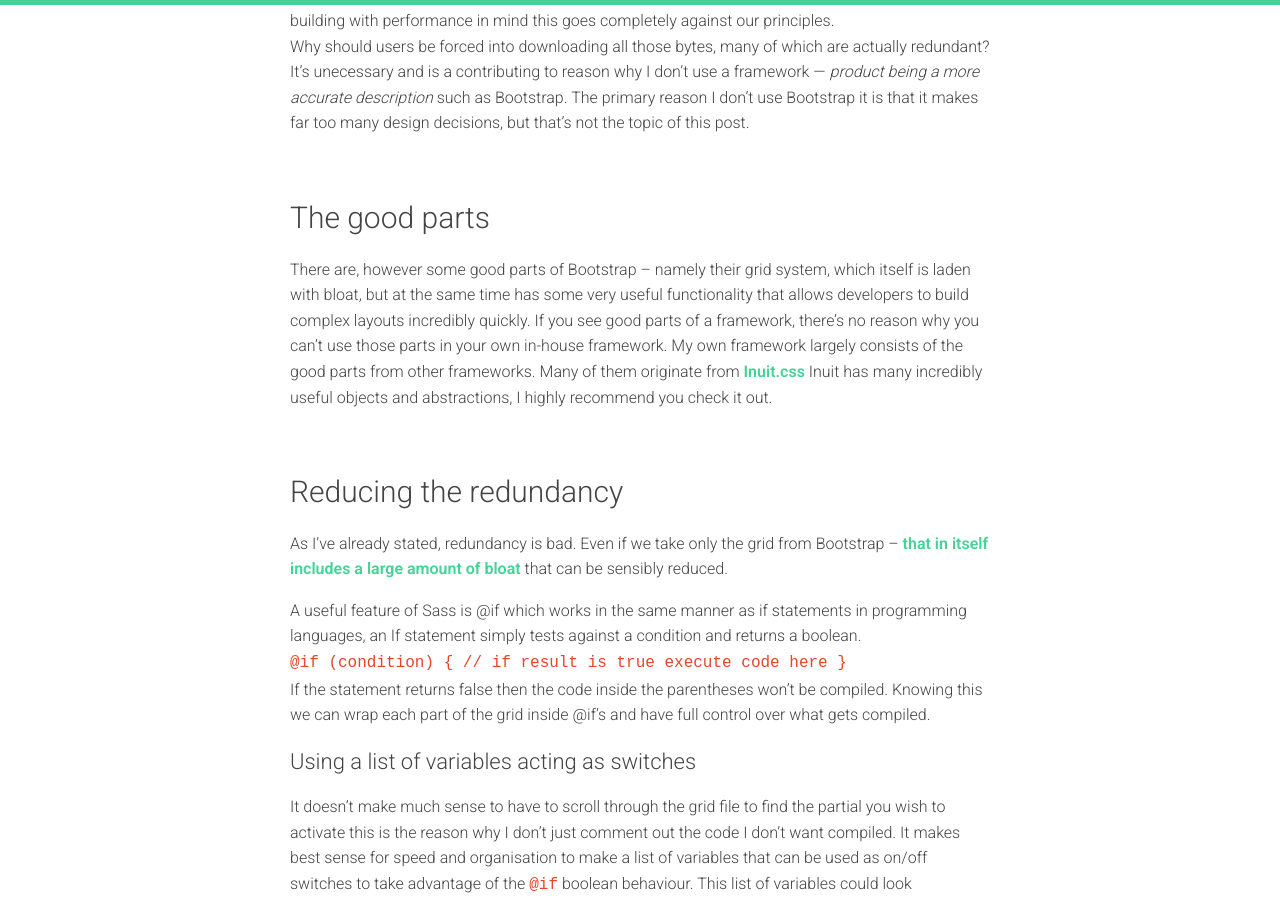
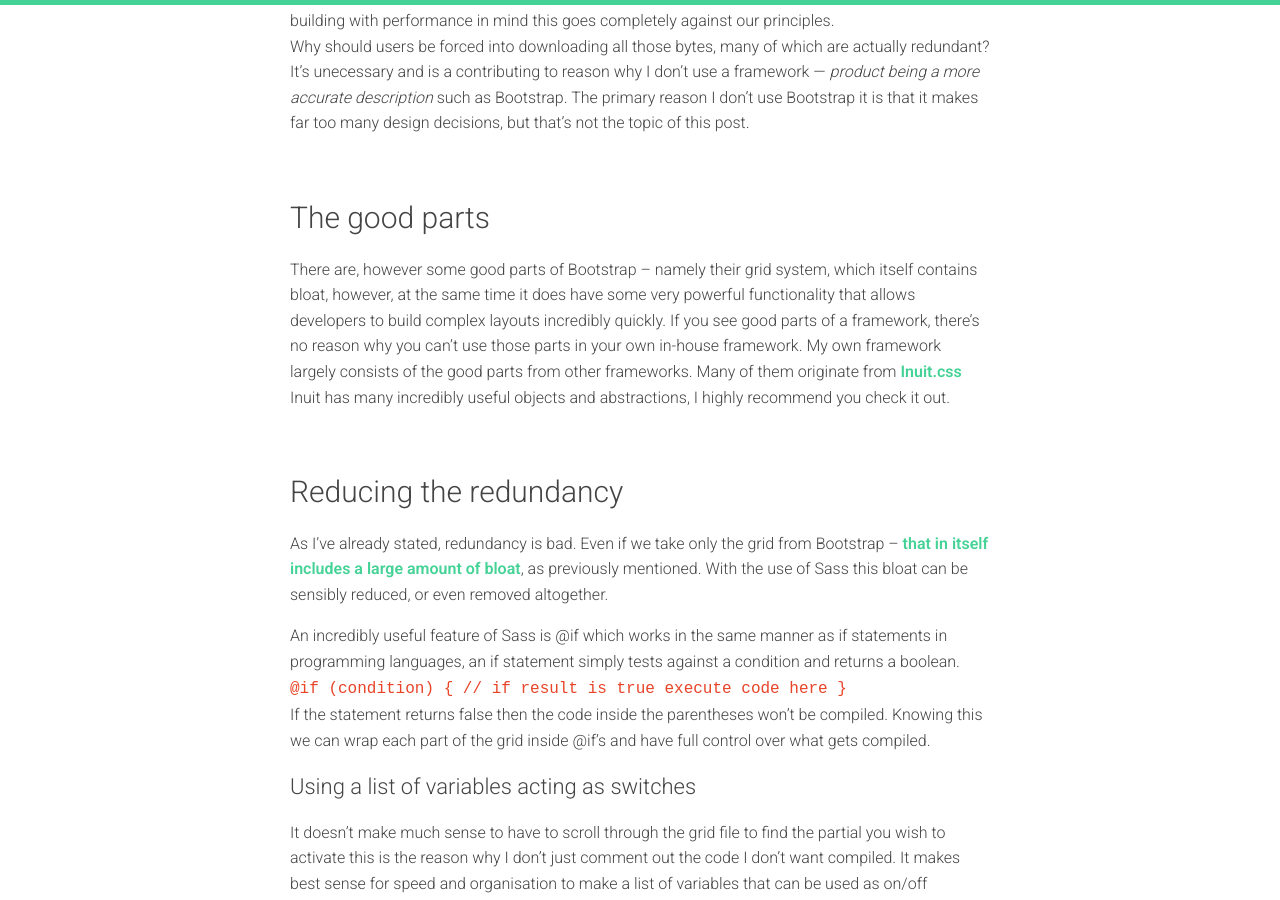
Before and after one commit to rbrtsmith/rbrtsmith.github.io, a Jekyll site: the page built from _posts/2015-01-01-using-sass-if-to-reduce-bloat.md, in a window 1280 px wide and 900 px high, scrolled down 392 px. Built offline with Jekyll 4.4.1, drawn with Linux system fonts in a browser that asks for light colours; comment, search, counter and statistics services are not loaded.

Commit message:
Update 2015-01-01-using-sass-if-to-reduce-bloat.md

```diff
--- a/_posts/2015-01-01-using-sass-if-to-reduce-bloat.md
+++ b/_posts/2015-01-01-using-sass-if-to-reduce-bloat.md
@@ -16,8 +16,8 @@ makes far too many design decisions, but that's not the topic of this post.
 &nbsp;
 
 ##The good parts
-There are, however some good parts of Bootstrap &ndash; namely their grid system, which itself is laden with bloat,
-but at the same time has some very useful functionality that allows developers to build complex layouts incredibly quickly.
+There are, however some good parts of Bootstrap &ndash; namely their grid system, which itself contains bloat,
+however, at the same time it does have some very powerful functionality that allows developers to build complex layouts incredibly quickly.
 If you see good parts of a framework, there's no reason why you can't use those parts in your own in-house framework.  My
 own framework largely consists of the good parts from other frameworks.  Many of them originate from
 [Inuit.css](https://github.com/inuitcss) Inuit has many incredibly useful objects and abstractions, I highly recommend
@@ -27,9 +27,9 @@ you check it out.
 
 ##Reducing the redundancy
 As I've already stated, redundancy is bad.  Even if we take only the grid from Bootstrap &ndash; [that in itself includes a
-large amount of bloat](https://gist.github.com/rbrtsmith/56bc62247acf3ce48019#file-using-sass-if-to-reduce-bloat-grid-example) that can be sensibly reduced.
+large amount of bloat](https://gist.github.com/rbrtsmith/56bc62247acf3ce48019#file-using-sass-if-to-reduce-bloat-grid-example), as previously mentioned.  With the use of Sass this bloat can be sensibly reduced, or even removed altogether.
 
-A useful feature of Sass is @if which works in the same manner as if statements in programming languages, an If statement
+An incredibly useful feature of Sass is @if which works in the same manner as if statements in programming languages, an if statement
 simply tests against a condition and returns a boolean.
 `@if (condition) { // if result is true execute code here }`<br>
 If the statement returns false then the code inside the parentheses won't be compiled.
```
